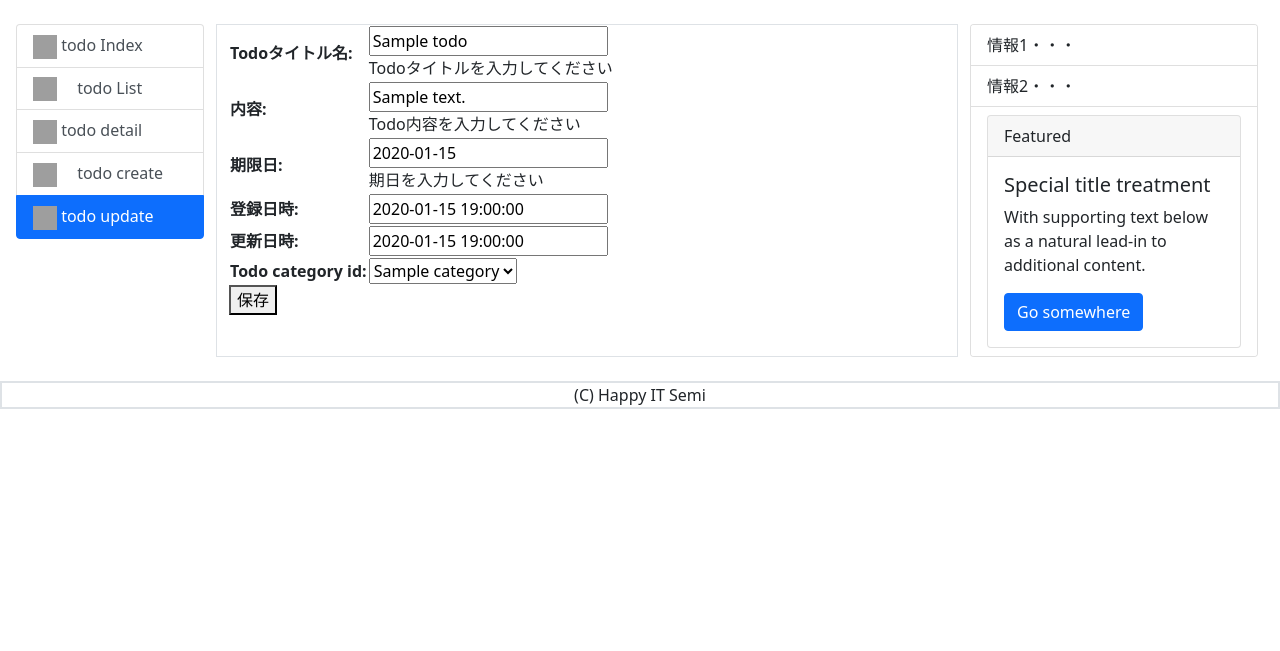
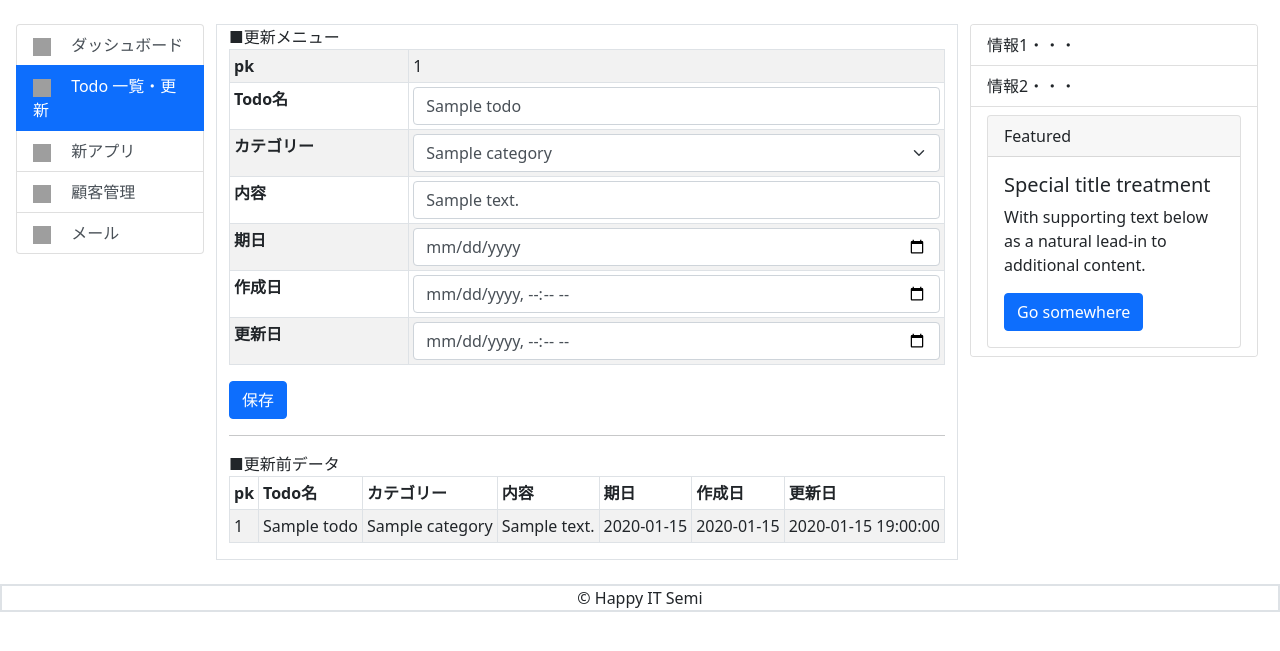
Before and after one commit to HappyITSemi/simpleDjango, a Django app: page /todo/update/1 in a window 1280 px wide. Shown: the part 56-707 px from the top of the page. Run offline with Django 3.2, Linux system fonts and the light colour scheme; tables that the repository leaves empty hold one stand-in row (values such as "Sample post"); some libraries are stand-ins or nearby versions; grey boxes are pictures that could not be loaded.

Commit message:
todo-2020-0806 update バグありだが

```diff
--- a/simpleDjango/urls.py
+++ b/simpleDjango/urls.py
@@ -21,8 +21,6 @@
 from django.urls import path, include
 from django.views.generic import RedirectView
 
-from todo import views
-
 
 def home(request):
     if request.method == 'GET':
@@ -39,7 +37,6 @@
 
 urlpatterns = [
     path('', RedirectView.as_view(url='/todo/')),
-    # path('', home),
     path('about/', about),
     path('admin/', admin.site.urls),
     path('todo/', include('todo.urls')),
--- a/todo/forms.py
+++ b/todo/forms.py
@@ -1,5 +1,3 @@
-# django.forms.ModelFormは
-# Modelクラスを元にFieldを自動的に生成してくれるクラスです
 # 検索で使う入力項目はFormを、
 # 登録・更新で使う入力項目はModelFormを利用する
 #
--- a/todo/templates/base.html
+++ b/todo/templates/base.html
@@ -22,41 +22,43 @@
         <div>　</div>
         <div class="col-lg-2 order-1">
             <div class="list-group">
+
                 {% block todo_index %}
-                    <a href="{% url 'todo:index' %}" class="list-group-item list-group-item-action active">
-                        <img src="/static/bootstrap-icons/icons/layout-text-window-reverse.svg" alt="" width="24"
-                             height="24"/>
-                        ダッシュボード
+                    <a href="{% url 'todo:index' %}" class="list-group-item list-group-item-action">
+                        <img src="/static/bootstrap-icons/icons/layout-text-window-reverse.svg" alt="" width="18"
+                             height="18"/>
+                        　ダッシュボード
                     </a>
                 {% endblock %}
 
                 {% block todo_list %}
                     <a href="{% url 'todo:list' %}" class="list-group-item list-group-item-action">
-                        <img src="{% static 'bootstrap-icons/icons/shop.svg' %}" alt="" width="24" height="24"/>
-                        　　一覧
+                        <img src="{% static 'bootstrap-icons/icons/shop.svg' %}" alt="" width="18" height="18"/>
+                        　Todo 一覧・更新
                     </a>
                 {% endblock %}
 
-                {% block todo_detail %}
+                {% block new_app %}
                     <a href="#" class="list-group-item list-group-item-action">
-                        <img src="{% static 'bootstrap-icons/icons/diagram-3.svg' %}" alt="" width="24" height="24"/>
-                        　詳細
+                        <img src="{% static 'bootstrap-icons/icons/diagram-3.svg' %}" alt="" width="18" height="18"/>
+                        　新アプリ
                     </a>
                 {% endblock %}
 
-                {% block todo_create %}
+                {% block customer %}
                     <a href="{% url 'todo:create' %}" class="list-group-item list-group-item-action">
-                        <img src="{% static 'bootstrap-icons/icons/person-plus.svg' %}" alt="" width="24" height="24"/>
-                        　　新規
+                        <img src="{% static 'bootstrap-icons/icons/person-plus.svg' %}" alt="" width="18" height="18"/>
+                        　顧客管理
                     </a>
                 {% endblock %}
 
-                {% block todo_update %}
+                {% block e_mail %}
                     <a href="#" class="list-group-item list-group-item-action">
-                        <img src="{% static 'bootstrap-icons/icons/envelope.svg' %}" alt="" width="24" height="24"/>
-                        　更新
+                        <img src="{% static 'bootstrap-icons/icons/envelope.svg' %}" alt="" width="18" height="18"/>
+                        　メール
                     </a>
                 {% endblock %}
+
             </div>
         </div>
 
@@ -66,6 +68,7 @@
             </div>
         {% endblock %}
 
+        {% block right_menu %}
         <div class="col-lg-3 order-3">
             <div class="card" style="width: 18rem;">
                 <ul class="list-group list-group-flush">
@@ -87,6 +90,8 @@
                 </ul>
             </div>
         </div>
+        {% endblock %}
+
     </div>
 </div>
 <div>
@@ -94,7 +99,7 @@
 <div class="border g-2">
     <div class="border">
         <div class="row justify-content-md-center">
-            (C) Happy IT Semi
+            &copy Happy IT Semi
         </div>
     </div>
 </div>
--- a/todo/templates/update.html
+++ b/todo/templates/update.html
@@ -4,51 +4,133 @@
 
 {% block todo_index %}
     <a href="{% url 'todo:index' %}" class="list-group-item list-group-item-action">
-        <img src="/static/bootstrap-icons/icons/layout-text-window-reverse.svg" alt="" width="24"
-             height="24"/>
-        todo Index
+        <img src="/static/bootstrap-icons/icons/layout-text-window-reverse.svg" alt="" width="18" height="18"/>
+        　ダッシュボード
     </a>
 {% endblock %}
 
 {% block todo_list %}
-    <a href="{% url 'todo:list' %}" class="list-group-item list-group-item-action">
-        <img src="{% static 'bootstrap-icons/icons/shop.svg' %}" alt="" width="24" height="24"/>
-        　todo List
+    <a href="{% url 'todo:list' %}" class="list-group-item list-group-item-action active">
+        <img src="{% static 'bootstrap-icons/icons/shop.svg' %}" alt="" width="18" height="18"/>
+        　Todo 一覧・更新
     </a>
 {% endblock %}
 
-{% block todo_detail %}
+{% block new_app %}
     <a href="#" class="list-group-item list-group-item-action">
-        <img src="{% static 'bootstrap-icons/icons/diagram-3.svg' %}" alt="" width="24" height="24"/>
-        todo detail
+        <img src="{% static 'bootstrap-icons/icons/diagram-3.svg' %}" alt="" width="18" height="18"/>
+        　新アプリ
     </a>
 {% endblock %}
 
-{% block todo_create %}
+{% block customer %}
     <a href="{% url 'todo:create' %}" class="list-group-item list-group-item-action">
-        <img src="{% static 'bootstrap-icons/icons/person-plus.svg' %}" alt="" width="24" height="24"/>
-        　todo create
+        <img src="{% static 'bootstrap-icons/icons/person-plus.svg' %}" alt="" width="18" height="18"/>
+        　顧客管理
     </a>
 {% endblock %}
 
-{% block todo_update %}
-    <a href="#" class="list-group-item list-group-item-action active">
-        <img src="{% static 'bootstrap-icons/icons/envelope.svg' %}" alt="" width="24" height="24"/>
-        todo update
+{% block e_mail %}
+    <a href="#" class="list-group-item list-group-item-action">
+        <img src="{% static 'bootstrap-icons/icons/envelope.svg' %}" alt="" width="18" height="18"/>
+        　メール
     </a>
 {% endblock %}
 
 {% block center %}
+
     <div class="col-lg-7 border order-2">
-        <form method="post">
+        {% if error_message %}<p><strong>{{ error_message }}</strong></p>{% endif %}
+
+        <form action="{% url 'todo:update' object.pk %}" method="post">
             {% csrf_token %}
+            <div>
+                <h7>■更新メニュー</h7>
+            </div>
+            <table class="table table-striped table-sm table-bordered">
+                <tr>
+                    <th>pk</th>
+                    <td>{{ object.pk }}</td>
+                </tr>
+                <tr>
+                    <th>Todo名</th>
+                    <td>
+                        <input type="text" class="form-control" name="name" id="id_name"
+                               value="{{ object.name }}" maxlength="64" required>
+                    </td>
+                </tr>
+                <tr>
+                    <th>カテゴリー</th>
+                    <td>
+                        <select name="todo_category_id" required id="id_todo_category_id" class="form-select">
+                            <option selected>{{ object.todo_category_id }}</option>
+                            {% for category in categories %}
+                                <option value="{{ category.id }}">{{ category.name }}</option>
+                            {% endfor %}
+                        </select>
+                    </td>
+                </tr>
+                <tr>
+                    <th>内容</th>
+                    <td>
+                        <input type="text" class="form-control" name="description" id="id_description"
+                               value="{{ object.description }}" maxlength="128" required>
+                    </td>
+                </tr>
+                <tr>
+                    <th>期日</th>
+                    <td>
+                        <input type="date" class="form-control" name="due_date" id="id_due_date"
+                               value="{{ object.due_date }}" required>
+                    </td>
+                </tr>
+                <tr>
+                    <th>作成日</th>
+                    <td>
+                        <input type="datetime-local" class="form-control" name="created_at" id="id_created_at"
+                               value="{{ object.created_at }}" required>
+                    </td>
+                </tr>
+                <tr>
+                    <th>更新日</th>
+                    <td>
+                        <input type="datetime-local" class="form-control" name="updated_at" id="id_updated_at"
+                               value="{{ object.updated_at }}">
+                    </td>
+                </tr>
 
-            <table>
-                {{ form.as_table }}
             </table>
+            <input class="btn btn-primary" type="submit" value="保存">
+        </form>
+        <hr>
 
-            <button type="submit">保存</button>
-        </form>
+        <h7>■更新前データ</h7>
+        <table class="table table-striped table-sm table-bordered">
+            <thead>
+            <tr>
+                <th>pk</th>
+                <th>Todo名</th>
+                <th>カテゴリー</th>
+                <th>内容</th>
+                <th>期日</th>
+                <th>作成日</th>
+                <th>更新日</th>
+            </tr>
+            </thead>
+
+            <tbody>
+            <tr>
+                <td>{{ object.pk }}</td>
+                <td>{{ object.name }}</td>
+                <td>{{ object.todo_category_id }}</td>
+                <td>{{ object.description }}</td>
+                <td>{{ object.due_date|date:"Y-m-j" }}</td>
+                <td>{{ object.created_at|date:"Y-m-j" }}</td>
+                <td>{{ object.updated_at|date:"Y-m-j H:i:s" }}</td>
+            </tr>
+            </tbody>
+
+        </table>
 
 
     </div>
--- a/todo/urls.py
+++ b/todo/urls.py
@@ -1,4 +1,4 @@
-from django.conf.urls import url
+# -----
 from django.urls import path
 from . import views
 
--- a/todo/views.py
+++ b/todo/views.py
@@ -4,7 +4,7 @@
 from django.views.generic import ListView, DetailView, CreateView, UpdateView, DeleteView
 
 from todo.forms import TodoForm
-from todo.models import Todo
+from todo.models import Todo, TodoCategory
 
 
 # *args: 複数の引数をタプルとして受け取る
@@ -14,51 +14,72 @@
 class TodoIndexView(generic.TemplateView):
     template_name = "index.html"  # テンプレート名のデフォルトは モデル名_index.html が使われる
 
+    def get_context_data(self, **kwargs):
+        context = super().get_context_data(**kwargs)  # はじめに継承元のメソッドを呼び出す
+        context["greeting"] = "Hi, Morning"
+
+        todo_category = TodoCategory.objects.values('id', 'name')
+        context['categories'] = todo_category
+
+        return context
+
 
 class TodoListView(ListView):  # テンプレート名のデフォルトは モデル名_list.html が使われる
+    model = Todo
     template_name = "list.html"
-    model = Todo
+
     paginate_by = 10
     queryset = Todo.objects.order_by('pk')
 
 
 class TodoDetailView(DetailView):
+    model = Todo
     template_name = "detail.html"
-    model = Todo
 
 
 class TodoCreateView(CreateView):
     model = Todo
-
+    template_name = "create.html"
     form_class = TodoForm
-    success_url = reverse_lazy('list.html')
+    success_url = reverse_lazy('todo:list')
 
     def form_valid(self, form):
         result = super().form_valid(form)
         messages.success(self.request, '「{}」を作成しました'.format(form.instance))
         return result
 
+    def form_invalid(self, form):
+        messages.warning(self.request, "保存できませんでした")
+        return super().form_invalid(form)
+
 
 class TodoUpdateView(UpdateView):
+    model = Todo
     template_name = "update.html"
-    model = Todo
     form_class = TodoForm
-    # success_url = "list.html"
-    success_url = reverse_lazy('list')
+    success_url = reverse_lazy('todo:list')
+
+    def get_context_data(self, **kwargs):
+        context = super().get_context_data(**kwargs)  # はじめに継承元のメソッドを呼び出す
+        todo_category = TodoCategory.objects.values('id', 'name')
+        context['categories'] = todo_category
+        return context
 
     def form_valid(self, form):
         result = super().form_valid(form)
-        messages.success(
-            self.request, '「{}」を更新しました'.format(form.instance))
+        messages.success(self.request, '「{}」を更新しました'.format(form.instance))
         return result
+
+    def form_invalid(self, form):
+        messages.warning(self.request, "保存できませんでした")
+        return super().form_invalid(form)
 
 
 class TodoDeleteView(DeleteView):
     model = Todo
+    template_name = "delete.html"
     form_class = TodoForm
-    success_url = "list.html"
-
-    # success_url = reverse_lazy('list')
+    success_url = reverse_lazy('todo:list')
 
     def delete(self, request, *args, **kwargs):
         result = super().delete(request, *args, **kwargs)
```
Also changed, not shown: static/design-memo/HowToUseManage.txt (+12 -1 lines), todo/models.py (+4 -6 lines), todo/templates/create.html (+15 -16 lines), todo/templates/detail.html (+15 -16 lines), todo/templates/form.html (deleted, +0 -47 lines), todo/templates/index.html (+24 -16 lines), todo/templates/list.html (+46 -21 lines), todo/migrations/0003_auto_20200807_0405.py (added).
